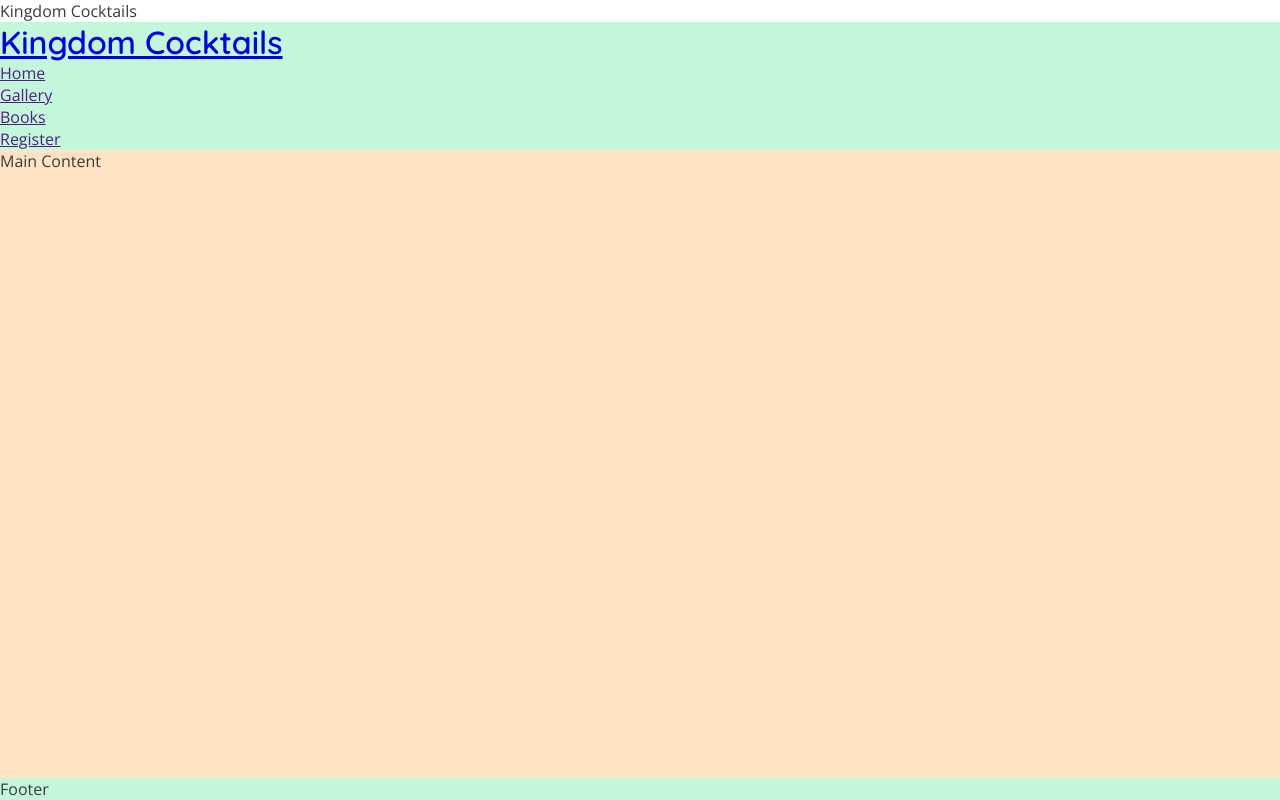
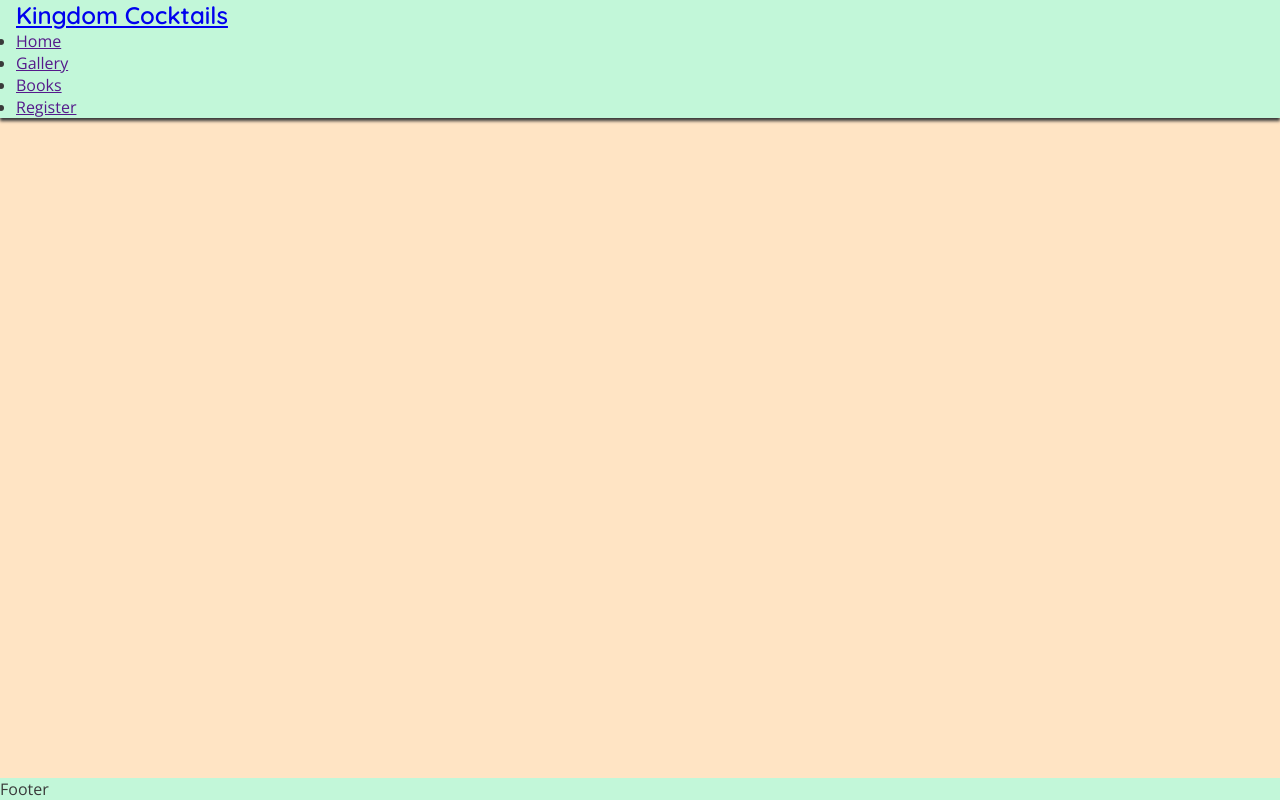
Before and after one commit to Jem212Mac/CI_Project_1, a plain HTML site: page index.html in a window 1280 px wide. Drawn offline with nearby package versions, Linux system fonts and the light colour scheme.

Commit message:
Make header fixed and change logo size from h1 to h2

```diff
--- a/assets/css/style.css
+++ b/assets/css/style.css
@@ -21,9 +21,14 @@ body {
 /* Header */
 header {
     background-color: rgb(194, 247, 217);
+    padding: 0 1rem;
+    position: fixed;
+    z-index: 99;
+    width: 100%;
+    box-shadow: 0 3px 3px #3a3a3a;
 }
 
-h1 {
+h2 {
     font-family: 'Quicksand', sans-serif;
 }
 
--- a/index.html
+++ b/index.html
@@ -35,7 +35,7 @@
     <!--Header-->
     <header>
         <a href="index.html">
-            <h1 id="logo">Kingdom Cocktails</h1>
+            <h2 id="logo">Kingdom Cocktails</h1>
         </a>
         <nav>
             <ul>
```
